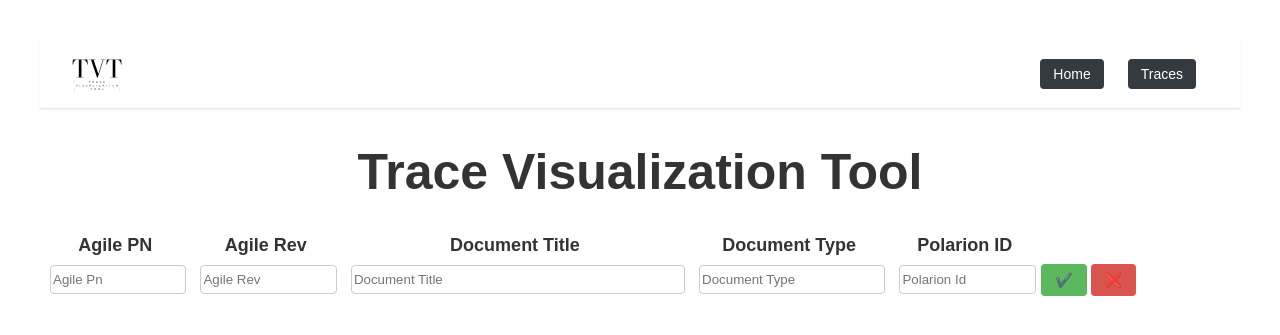
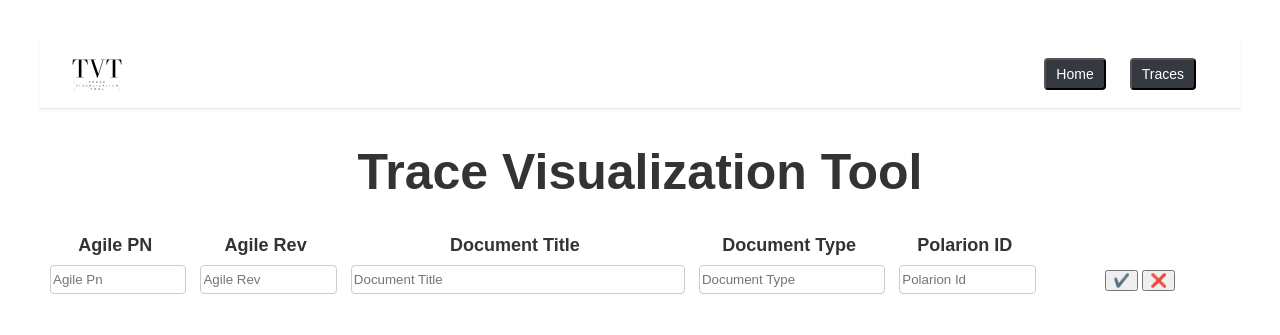
Before and after one commit to chaitraboggaram/django, a Django app: page / in a window 1280 px wide. Shown: the top 335 px of the page. Run offline with Django 5.2, Linux system fonts and the light colour scheme; data that the repository does not hold is empty; parts of the project's set-up code (start-up, migrations or seed data) failed here and were passed over.

Commit message:
Fixing UI

```diff
--- a/pde/tvt/static/css/style.css
+++ b/pde/tvt/static/css/style.css
@@ -41,23 +41,11 @@
     transition: background-color 0.2s, color 0.2s;
 }
 
-.btn-dark {
-    background-color: #343a40;
-    color: #fff;
-    padding: 6px 12px;
-    font-size: 14px;
-    font-weight: 500;
-    border: 1px solid transparent;
-    border-radius: 4px;
-    cursor: pointer;
-    transition: background-color 0.15s ease-in-out;
-}
-
 body {
     font-family: 'Segoe UI', Tahoma, Geneva, Verdana, sans-serif;
-    background-color: #f9f9f9;
     margin: 40px;
     color: #333;
+    background-color: #ffffff;
 }
 
 .sub-title {
@@ -80,20 +68,6 @@
     border-radius: 6px;
 }
 
-button {
-    background-color: #3498db;
-    color: white;
-    border: none;
-    padding: 8px 14px;
-    font-size: 14px;
-    border-radius: 4px;
-    cursor: pointer;
-}
-
-button:hover {
-    background-color: #2980b9;
-}
-
 table {
     width: 100%;
     border-collapse: collapse;
@@ -106,42 +80,50 @@
     display: inline;
 }
 
-.delete-button {
+.dark-btn {
+    background-color: #343a40;
+    padding: 6px 10px;
+    border-radius: 4px;
+    color: white;
+    font-size: 14px;
+}
+
+.dark-btn:hover {
+    background-color: #23272b;
+    color: #fff;
+}
+
+.delete-btn {
     background-color: #e74c3c;
     padding: 6px 10px;
     border-radius: 4px;
     color: white;
 }
 
-.delete-button:hover {
+.delete-btn:hover {
     background-color: #c0392b;
 }
 
-.add-button {
+.add-btn {
     background-color: #3498db;
     padding: 6px 10px;
     border-radius: 4px;
     color: white;
 }
 
-.add-button:hover {
+.add-btn:hover {
     background-color: #2980b9;
 }
 
-@media (max-width: 768px) {
-    th, td {
-        font-size: 13px;
-        padding: 10px;
-    }
+.success-btn {
+    background-color: #5cb85c;
+    padding: 6px 10px;
+    border-radius: 4px;
+    color: white;
+}
 
-    form {
-        padding: 10px;
-    }
-
-    button {
-        padding: 6px 12px;
-        font-size: 13px;
-    }
+.success-btn:hover {
+    background-color: #4cae4c;
 }
 
 .table-input {
@@ -154,28 +136,6 @@
     border: 1px solid #ccc;
     border-radius: 4px;
     resize: none;
-}
-
-body {
-    background-color: #ffffff;
-}
-
-.btn-success {
-    color: #fff;
-    background-color: #5cb85c;
-    border-color: #4cae4c;
-}
-
-.btn-warning {
-    color: #fff;
-    background-color: #f0ad4e;
-    border-color: #eea236;
-}
-
-.btn-danger {
-    color: #fff;
-    background-color: #d9534f;
-    border-color: #d43f3a;
 }
 
 .table-td {
--- a/pde/tvt/templates/base.html
+++ b/pde/tvt/templates/base.html
@@ -6,14 +6,14 @@
 	<title>{% block title %}Parallel Edits{% endblock %}</title>
 </head>
 
-<link rel="stylesheet" href="/static/css/style.css">
+<link rel="stylesheet" href=".././static/css/style.css">
 
 <body>
 	<div class="navbar">
 		<img src="/static/images/tvt.svg" style="height:40px;" />
 		<ul>
-			<li><a href="../"><button type="button" class="btn-dark">Home</button></a></li>
-			<li><a href="../traces/"><button type="button" class="btn-dark">Traces</button></a></li>
+			<li><a href="../"><button type="button" class="dark-btn">Home</button></a></li>
+			<li><a href="../traces/"><button type="button" class="dark-btn">Traces</button></a></li>
 		</ul>
 	</div>
 
--- a/pde/tvt/templates/partials/document_table.html
+++ b/pde/tvt/templates/partials/document_table.html
@@ -18,7 +18,7 @@
                     <td class="table-td">{{ d.title }}</td>
                     <td class="table-td">{{ d.doc_type }}</td>
                     <td class="table-td center-class">{{ d.polarion_id }}</td>
-                    <td class="table-td">
+                    <td class="table-td center-class">
                         <form method="post" class="action-form">
                             {% csrf_token %}
                             <button type="submit" name="add" class="add-button">➕</button>
--- a/pde/tvt/templates/partials/input_row.html
+++ b/pde/tvt/templates/partials/input_row.html
@@ -5,9 +5,8 @@
             <input type="text" name="{{ i }}" placeholder="{{ h|title }}" class="table-input">
         </td>
     {% endfor %}
-    <td class="action-buttons">
-        <button type="submit" id="add-row-button" name="add" class="btn-success" title="Done">✔️</button>
-        <!-- <button type="button" id="clear-row-button" class="btn-warning" title="Clear">🧹</button> -->
-        <button type="submit" name="cancel" value="true" class="btn-danger" title="Remove Row">❌</button>
+    <td class="table-td center-class">
+        <button type="submit" name="add" class="success-button" title="Done">✔️</button>
+        <button type="submit" name="cancel" value="true" class="delete-button" title="Remove Row">❌</button>
     </td>
 </tr>
```
